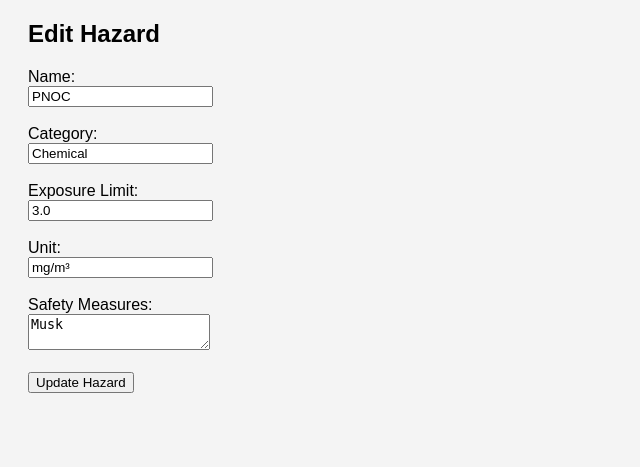
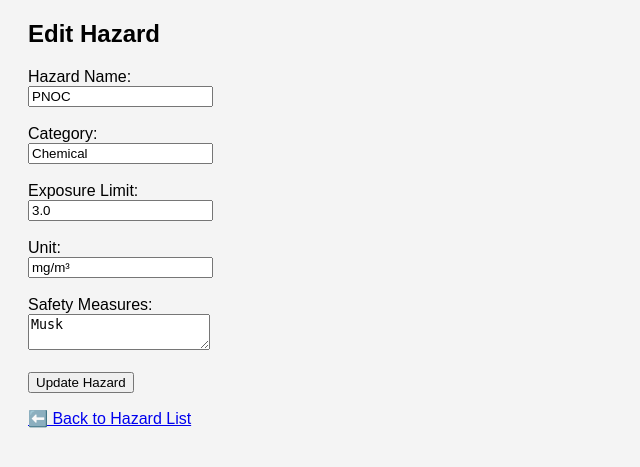
Before and after one commit to Rodneymondela/ohms_manager, a Flask app: template templates/edit_hazard.html in a window 1280 px wide. Shown: the part 66-533 px from the top of the page, without its empty margins (0-640 px from the left). Run offline with Flask 3, Linux system fonts and the light colour scheme; the template is opened without the code that fills it: values that come from a table or form of the project are taken from there, others are empty; data comes from the database, SQL or seed files in the repository.

Commit message:
Add edit hazard page

```diff
--- a/templates/edit_hazard.html
+++ b/templates/edit_hazard.html
@@ -3,12 +3,30 @@
 
 {% block content %}
 <h2>Edit Hazard</h2>
+
 <form method="POST">
-    <label>Name:<br><input type="text" name="name" value="{{ hazard.name }}" required></label><br><br>
-    <label>Category:<br><input type="text" name="category" value="{{ hazard.category }}" required></label><br><br>
-    <label>Exposure Limit:<br><input type="text" name="exposure_limit" value="{{ hazard.exposure_limit }}" required></label><br><br>
-    <label>Unit:<br><input type="text" name="unit" value="{{ hazard.unit }}"></label><br><br>
-    <label>Safety Measures:<br><textarea name="safety_measures">{{ hazard.safety_measures }}</textarea></label><br><br>
+    <label>Hazard Name:<br>
+        <input type="text" name="name" value="{{ hazard.name }}" required>
+    </label><br><br>
+
+    <label>Category:<br>
+        <input type="text" name="category" value="{{ hazard.category }}" required>
+    </label><br><br>
+
+    <label>Exposure Limit:<br>
+        <input type="text" name="exposure_limit" value="{{ hazard.exposure_limit }}" required>
+    </label><br><br>
+
+    <label>Unit:<br>
+        <input type="text" name="unit" value="{{ hazard.unit }}">
+    </label><br><br>
+
+    <label>Safety Measures:<br>
+        <textarea name="safety_measures">{{ hazard.safety_measures }}</textarea>
+    </label><br><br>
+
     <button type="submit">Update Hazard</button>
 </form>
+
+<p><a href="{{ url_for('manage_hazards') }}">⬅️ Back to Hazard List</a></p>
 {% endblock %}
```
